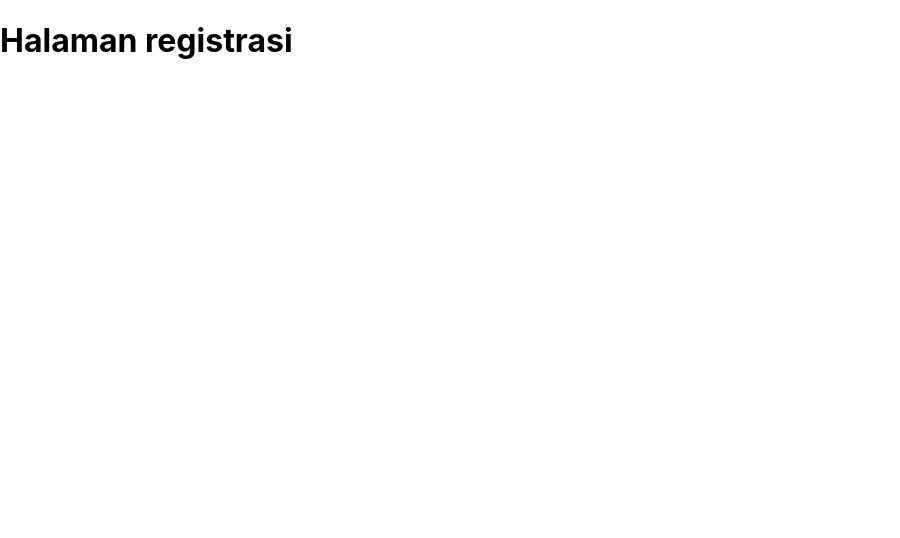
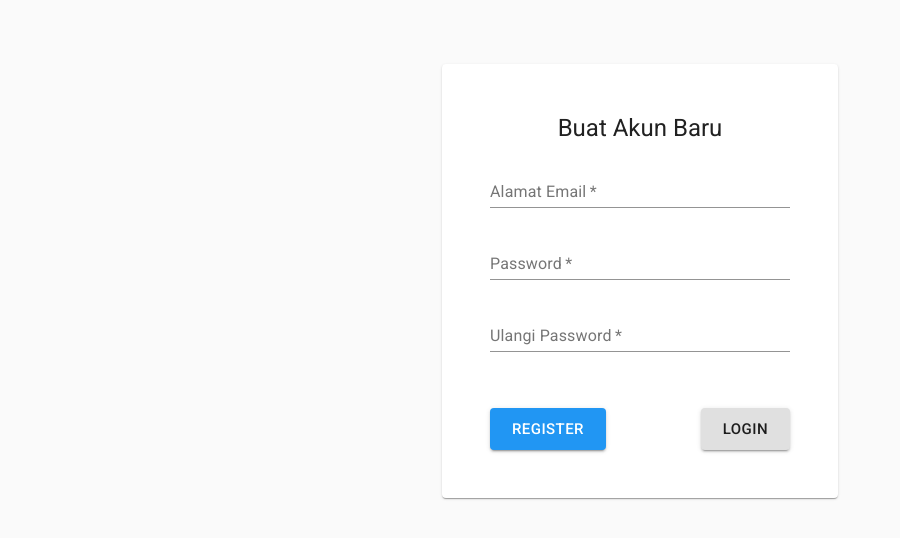
Before and after one commit to khisby/aplikasi-penjualan-react-firebase, a React (Create React App) app: page /registrasi in a window 1280 px wide. Shown: the top 538 px of the page, without its empty margins (0-900 px from the left). Built offline with nearby package versions, Linux system fonts and the light colour scheme; no server answers.

Commit message:
add registrasi page

```diff
--- a/package.json
+++ b/package.json
@@ -3,6 +3,9 @@
   "version": "0.1.0",
   "private": true,
   "dependencies": {
+    "@material-ui/core": "^4.8.1",
+    "@material-ui/icons": "^4.5.1",
+    "@material-ui/styles": "^4.7.1",
     "@testing-library/jest-dom": "^4.2.4",
     "@testing-library/react": "^9.3.2",
     "@testing-library/user-event": "^7.1.2",
@@ -11,7 +14,8 @@
     "react-dom": "^16.12.0",
     "react-firebase-hooks": "^2.1.1",
     "react-router-dom": "^5.1.2",
-    "react-scripts": "3.3.0"
+    "react-scripts": "3.3.0",
+    "validator": "^12.1.0"
   },
   "scripts": {
     "start": "react-scripts start",
--- a/public/index.html
+++ b/public/index.html
@@ -25,6 +25,8 @@
       Learn how to configure a non-root public URL by running `npm run build`.
     -->
     <title>React App</title>
+    <link rel="stylesheet" href="https://fonts.googleapis.com/css?family=Roboto:300,400,500,700&display=swap" />
+    <link rel="stylesheet" href="https://fonts.googleapis.com/icon?family=Material+Icons" />
   </head>
   <body>
     <noscript>You need to enable JavaScript to run this app.</noscript>
--- a/src/App.js
+++ b/src/App.js
@@ -7,9 +7,15 @@ import NotFound from './pages/not-found';
 import Private from './pages/private';
 import PrivateRoute from './components/PrivateRoute';
 import FirebaseProvider from './components/FirebaseProvider';
+import { CssBaseline } from "@material-ui/core";
+import ThemeProvider from '@material-ui/styles/ThemeProvider';
+import theme from './config/theme';
 
 function App() {
   return (
+    <React.Fragment>
+      <CssBaseline />
+      <ThemeProvider theme={theme}>
         <FirebaseProvider>
           <Router>
             <Switch>
@@ -24,6 +30,8 @@ function App() {
             </Switch>
           </Router>
         </FirebaseProvider>
+      </ThemeProvider>
+    </React.Fragment>
   );
 }
 
--- a/src/components/AppLoading/index.js
+++ b/src/components/AppLoading/index.js
@@ -0,0 +1,19 @@
+import React from 'react';
+import Container from '@material-ui/core/Container'
+import LinearProgress from '@material-ui/core/LinearProgress'
+import Typography from '@material-ui/core/Typography'
+import useStyles from './styles'
+
+function AppLoading(){
+    const classes = useStyles()
+    return <Container maxWidth="xs">
+        <div className={classes.loadingBox}>
+            <Typography variant="h6" component="h2" className={classes.title}>
+                Aplikasi Penjualan
+            </Typography>
+            <LinearProgress/>
+        </div>
+    </Container>
+}
+
+export default AppLoading
--- /dev/null
+++ b/src/components/AppLoading/styles.js
@@ -0,0 +1,16 @@
+import {makeStyles} from '@material-ui/styles'
+
+const useStyle = makeStyles(theme=>({
+    title: {
+        color: theme.palette.primary.main,
+        textAlign: 'center'
+    },
+    loadingBox: {
+        display: 'flex',
+        flexDirection: 'column',
+        justifyContent: 'center',
+        height: '100vh'
+    }
+}))
+
+export default useStyle
--- /dev/null
+++ b/src/config/theme.js
@@ -0,0 +1,10 @@
+import {createMuiTheme} from '@material-ui/core/styles';
+import { blue } from '@material-ui/core/colors';
+
+const theme = createMuiTheme({
+    palette:{
+        primary: blue
+    }
+})
+
+export default theme;
--- a/src/pages/registrasi/index.js
+++ b/src/pages/registrasi/index.js
@@ -1,7 +1,129 @@
-import React from 'react';
+import React, { useState } from 'react'
+import Button from '@material-ui/core/Button'
+import Container from '@material-ui/core/Container'
+import Paper from '@material-ui/core/Paper'
+import useStyle from './styles'
+import { Typography, TextField, Grid } from '@material-ui/core'
+import { Link, Redirect } from 'react-router-dom'
+import isEmail from 'validator/lib/isEmail'
+import { useFirebase } from '../../components/FirebaseProvider'
+import AppLoading from '../../components/AppLoading'
 
-function Registrasi(){
-    return <h1> Halaman registrasi </h1>
+function Registrasi() {
+    const classes = useStyle()
+    const [form, setFrom] = useState({
+        email: '',
+        password: '',
+        ulangi_password: ''
+    })
+
+    const [error, setError] = useState({
+        email: '',
+        password: '',
+        ulangi_password: ''
+    })
+
+    const [isSubmitting, setIsSubmitting] = useState(false)
+
+    const { auth, user, loading } = useFirebase()
+
+    const handleChange = e => {
+        setFrom({
+            ...form,
+            [e.target.name]: e.target.value
+        })
+        setError({
+            ...error,
+            [e.target.name]: ''
+        })
+    }
+
+    const validate = () => {
+        const newError = { ...error }
+        if (!form.email) {
+            newError.email = 'Email wajib diisi'
+        } else if (!isEmail(form.email)) {
+            newError.email = "Email tidak valid"
+        }
+
+        if (!form.password) {
+            newError.password = 'Password wajib diisi'
+        }
+
+        if (!form.ulangi_password) {
+            newError.ulangi_password = 'Ulangi Password wajib diisi'
+        } else if (form.ulangi_password !== form.password) {
+            newError.ulangi_password = 'Ulangi Password tidak sama dengan Password'
+        }
+
+        return newError
+    }
+    const handleSubmit = async e => {
+        e.preventDefault()
+        const findError = validate()
+        if (Object.values(findError).some(err => err !== '')) {
+            setError(findError)
+        } else {
+            try {
+                setIsSubmitting(true)
+
+                await auth.createUserWithEmailAndPassword(form.email, form.password)
+            } catch (e) {
+                const newError = {}
+                switch (e.code) {
+                    case 'auth/email-already-in-use':
+                        newError.email = "Email sudah terdaftar"
+                        break;
+                    case 'auth/invalid-email':
+                        newError.email = "Email tidak valid"
+                        break;
+                    case 'auth/weak-password':
+                        newError.password = "Password lemah"
+                        break;
+                    case 'auth/operation-not-allowed':
+                        newError.email = "Method email dan password tidak didukung"
+                        break;
+
+                    default:
+                        newError.email = "Terjadi Kesalahan, Coba lagi!"
+                        break;
+                }
+                setError(newError)
+                setIsSubmitting(false)
+            }
+        }
+
+    }
+
+    if(loading){
+        return <AppLoading/>
+    }
+
+    if(user){
+        return <Redirect to="/"/>
+    }
+
+    return (
+        <Container maxWidth="xs">
+            <Paper className={classes.paper}>
+                <Typography variant="h5" component="h1" className={classes.title}>Buat Akun Baru</Typography>
+                <form onSubmit={handleSubmit} noValidate>
+                    <TextField id="email" type="email" name="email" margin="normal" label="Alamat Email" value={form.email} onChange={handleChange} helperText={error.email} error={error.email ? true : false} disabled={isSubmitting} fullWidth required />
+                    <TextField id="password" type="password" name="password" margin="normal" label="Password" value={form.password} onChange={handleChange} helperText={error.password} error={error.password ? true : false} disabled={isSubmitting} fullWidth required />
+                    <TextField id="ulangi_password" type="password" name="ulangi_password" margin="normal" label="Ulangi Password" value={form.ulangi_password} onChange={handleChange} helperText={error.ulangi_password} error={error.ulangi_password ? true : false} disabled={isSubmitting} fullWidth required />
+                    <Grid container className={classes.buttons}>
+                        <Grid item xs>
+                            <Button type="submit" color="primary" variant="contained" size="large">Register</Button>
+                        </Grid>
+
+                        <Grid item>
+                            <Button component={Link} to="/login" variant="contained" size="large">Login</Button>
+                        </Grid>
+                    </Grid>
+                </form>
+            </Paper>
+        </Container>
+    )
 }
 
-export default Registrasi;
+export default Registrasi
--- /dev/null
+++ b/src/pages/registrasi/styles.js
@@ -0,0 +1,18 @@
+import {makeStyles} from '@material-ui/styles';
+
+const useStyle = makeStyles(theme => ({
+    title: {
+        // color: theme.palette.primary.main
+        textAlign: 'center',
+        marginBottom: theme.spacing(3),
+    },
+    paper: {
+        marginTop: theme.spacing(8),
+        padding: theme.spacing(6)
+    },
+    buttons: {
+        marginTop: theme.spacing(6)
+    }
+}))
+
+export default useStyle;
```
Also changed, not shown: 1 other file (tests, documents, lock files or other folders). Lines whose indentation alone changed are shown as unchanged.
